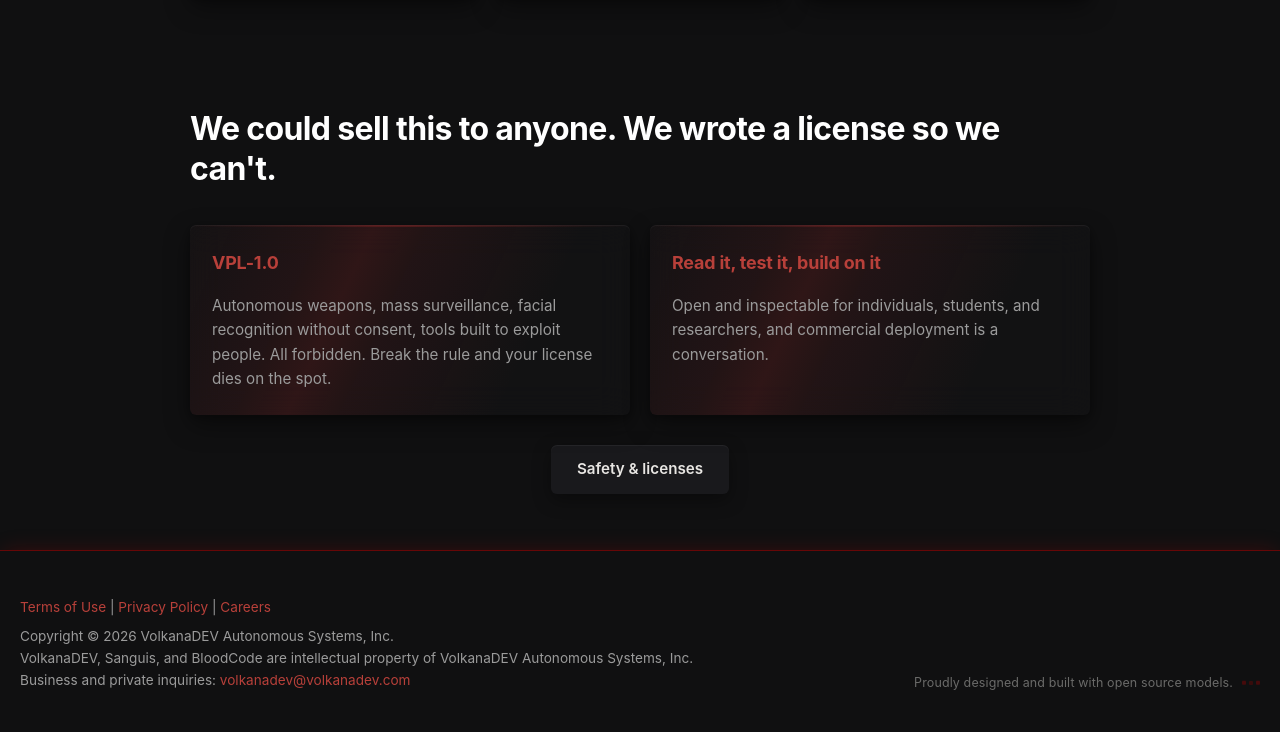
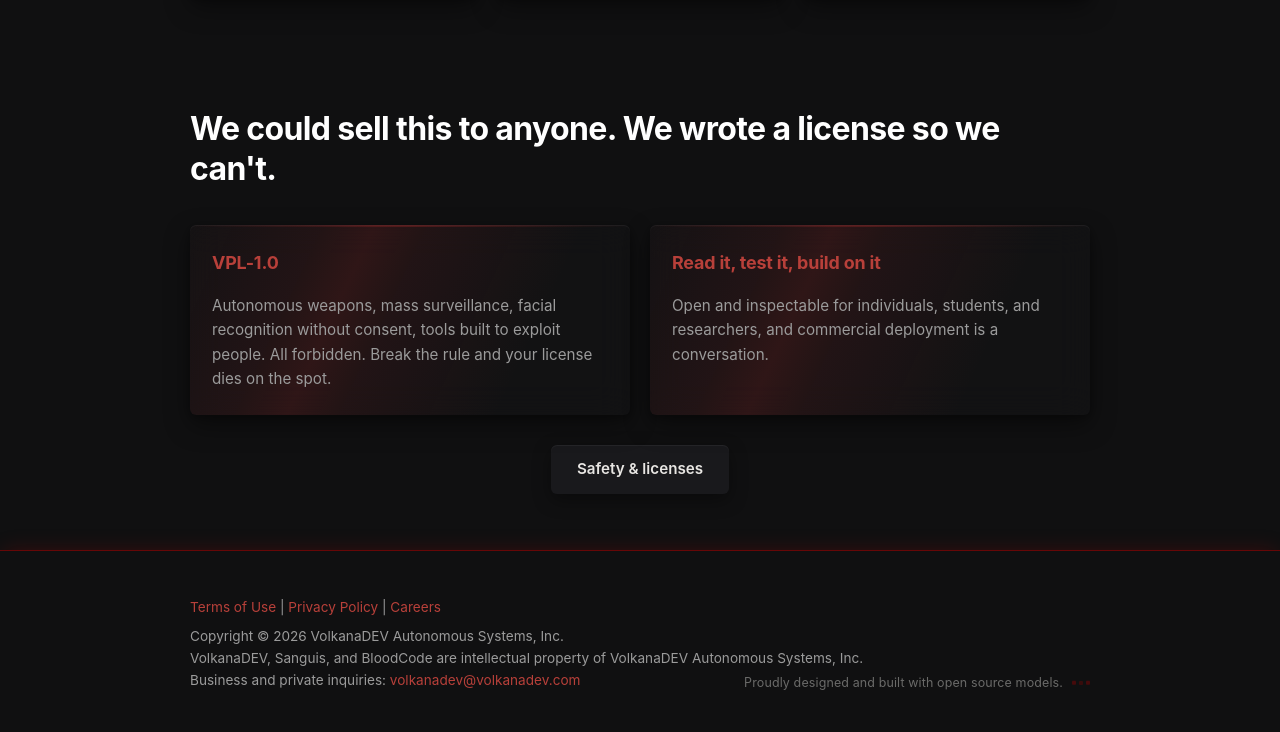
Before and after one commit to VolkanaDEV/volkanadev.github.io, a plain HTML site: page index.html in a window 1280 px wide. Shown: the part 2678-3410 px from the top of the page. Drawn offline with Linux system fonts and the light colour scheme.

Commit message:
theme: the footer text sits on the page's own column
The footer is a full-bleed strip, so on a wide window its legal text began at
the WINDOW edge while every page's content is a centred 960px column: at
1747px the footer text sat 400px to the LEFT of the heading above it, and the
credit line 400px to the RIGHT of the column.

LAYER 78 pads the footer to that column's own inset -
max(30px, calc((100% - 960px) / 2 + 30px)) - and puts the absolutely placed
.footer-note on the same right edge. No markup change (31 pages carry this
footer); a footer that already wraps its content in .wrap (research, careers)
is excluded or the text would be inset twice; below 901px nothing is needed
since footer and .wrap already use the same 22px gutter.

Verified per page and width (1747 sidebar open + closed, 1100, 901, 900, 390):
footer text left == content text left; the credit line's right edge == the
column's right edge; no page gained horizontal overflow.

```diff
--- a/theme.css
+++ b/theme.css
@@ -2049,6 +2049,27 @@ blockquote.creator-quote { max-width: 860px !important; }
 }
 
 
+/* ── LAYER 78 — THE FOOTER TEXT SITS ON THE PAGE'S OWN COLUMN.
+      The footer is a full-bleed strip, so its legal text started at the WINDOW
+      edge while every page's content is a centred 960px column: at 1747px the
+      footer text began 400px left of the heading above it, and the credit line
+      ended 400px right of the column. Padding the footer to the column's own
+      inset fixes both with no markup change (31 pages carry this footer).
+      max(30px, ...) keeps the gutter once the window is narrower than the
+      column, and a footer that already wraps its content in .wrap (research,
+      careers) is excluded or it would inset the text twice.
+      Below 901px nothing is needed: the footer and .wrap both already use 22px. ── */
+@media (min-width: 901px) {
+  footer:not(:has(> .wrap)) {
+    padding-left:  max(30px, calc((100% - 960px) / 2 + 30px)) !important;
+    padding-right: max(30px, calc((100% - 960px) / 2 + 30px)) !important;
+  }
+  footer .footer-note {
+    right: max(30px, calc((100% - 960px) / 2 + 30px)) !important;
+  }
+}
+
+
 /* ── LAYER 77 — A SINGLE-COLUMN PAGE MUST CLEAR THE FOOTER RULE.
       The docs hub ended its card row FLUSH on the footer's top rule (the
       cards' own drop shadow spilled straight across the line) and left a
```
